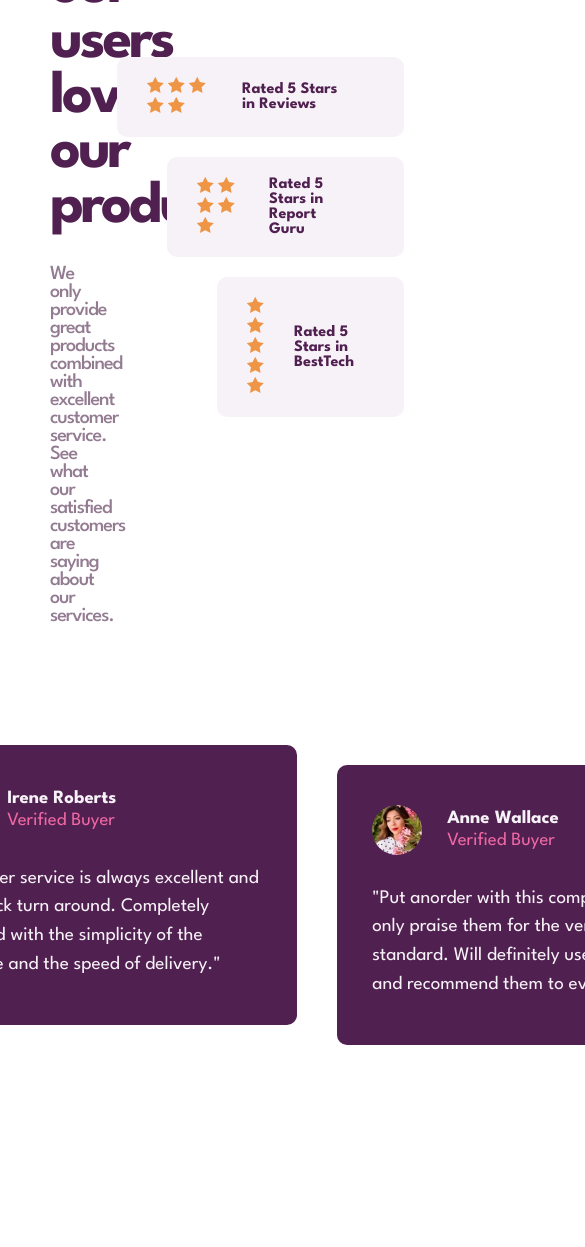
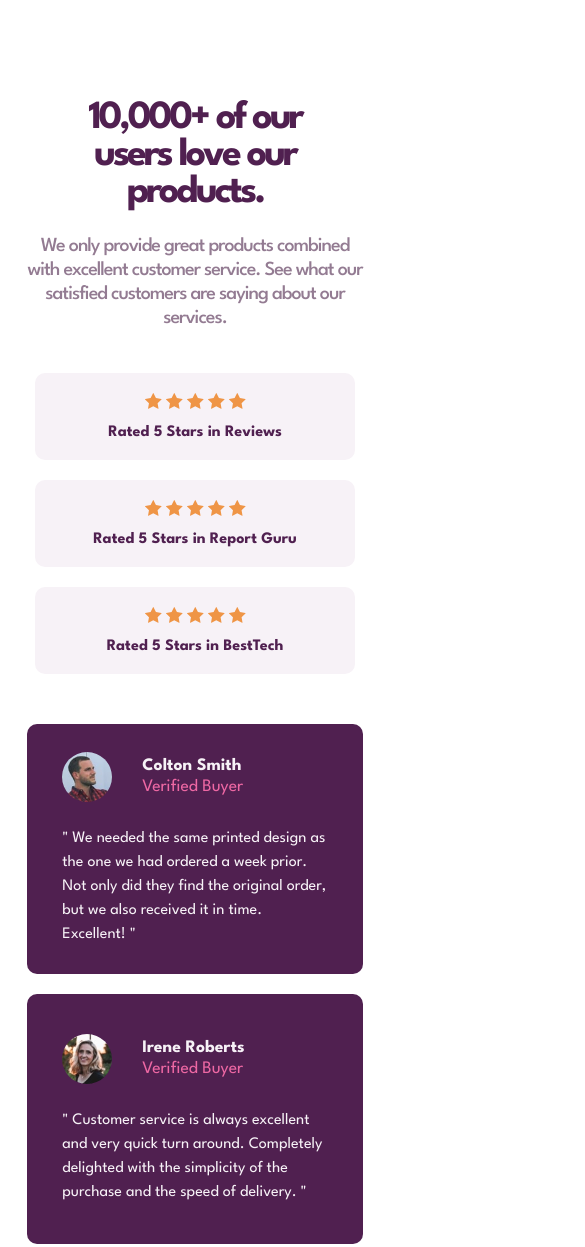
Before and after one commit to AmrSaed55/social-proof-section-master, a plain HTML site: page index.html in a window 390 px wide. Shown: the top 1247 px of the page, 585 px wide, since content can reach past the window. Before the commit the page ends 1184 px from the top, so only its background shows below. Drawn offline with Linux system fonts and the light colour scheme.

Commit message:
second update

```diff
--- a/style.css
+++ b/style.css
@@ -15,12 +15,15 @@ body {
 }
 .uper-section {
   display: flex;
-  justify-content: space-evenly;
+  justify-content: center;
   align-items: center;
+  /* padding: 40px 100px; */
+  gap: 300px;
 }
 .left-section {
   width: 30%;
-  padding: 50px;
+  padding: 40px;
+  max-width: 500px;
 }
 .left-section h1 {
   color: hsl(300, 43%, 22%);
@@ -34,11 +37,14 @@ body {
   font-weight: 500;
   color: hsl(303, 10%, 53%);
   letter-spacing: -1px;
+  line-height: 1.5rem;
+  /* max-width: 450px; */
 }
 .right-section {
   display: flex;
   flex-direction: column;
   gap: 20px;
+  margin-right: 40px;
 }
 .rating-card1 {
   display: flex;
@@ -48,6 +54,7 @@ body {
   gap: 30px;
   align-items: center;
   justify-content: flex-start;
+  width: 400px;
 }
 .rating-card1 p {
   color: hsl(300, 43%, 22%);
@@ -63,6 +70,7 @@ body {
   align-items: center;
   justify-content: flex-start;
   margin-left: 50px;
+  width: 420px;
 }
 .rating-card2 p {
   color: hsl(300, 43%, 22%);
@@ -78,6 +86,7 @@ body {
   align-items: center;
   justify-content: flex-start;
   margin-left: 100px;
+  width: 420px;
 }
 .rating-card3 p {
   color: hsl(300, 43%, 22%);
@@ -89,6 +98,7 @@ body {
   margin-top: 50px;
   gap: 40px;
   justify-content: center;
+  /* width: 100%; */
 }
 
 .customer-card {
@@ -139,3 +149,174 @@ body {
 .last-card {
   margin-top: 40px;
 }
+
+@media (min-width: 344px) and (max-width: 950px) {
+  .container {
+    display: flex;
+    flex-direction: column;
+    justify-content: flex-start;
+    align-items: flex-start;
+    padding-top: 100px;
+    height: 100vh;
+  }
+  .uper-section {
+    display: flex;
+    flex-direction: column;
+    /* justify-content: flex-start;
+    align-items: flex-start; */
+    padding: 0;
+    gap: 40px;
+    width: 100%;
+  }
+  .left-section {
+    display: flex;
+    flex-direction: column;
+    justify-content: center;
+    align-items: center;
+    width: 100%;
+    padding: 0 20px;
+    max-width: none;
+    text-align: center;
+    margin: 0;
+  }
+  .left-section h1 {
+    color: hsl(300, 43%, 22%);
+    font-size: 40px;
+    font-weight: 700;
+    margin-bottom: 20px;
+    letter-spacing: -3px;
+    max-width: 250px;
+  }
+  .left-section p {
+    font-size: 20px;
+    font-weight: 500;
+    color: hsl(303, 10%, 53%);
+    letter-spacing: -1px;
+    line-height: 1.5rem;
+    max-width: 400px;
+    padding: 3px;
+  }
+
+  .right-section {
+    display: flex;
+    flex-direction: column;
+    align-items: center;
+    margin-right: 0;
+    padding: 0;
+  }
+  .rating-card1 {
+    display: flex;
+    flex-direction: column;
+    /* background-color: hsl(300, 24%, 96%); */
+    padding: 20px 10px;
+    border-radius: 10px;
+    gap: 12px;
+    align-items: center;
+    justify-content: center;
+    width: 100%;
+    flex-wrap: wrap;
+    margin-left: 0;
+  }
+  .rating-card1 p {
+    color: hsl(300, 43%, 22%);
+    font-size: 16px;
+    font-weight: 700;
+  }
+  .rating-card2 {
+    display: flex;
+    flex-direction: column;
+    background-color: hsl(300, 24%, 96%);
+    padding: 20px 10px;
+    border-radius: 10px;
+    gap: 12px;
+    align-items: center;
+    justify-content: center;
+    width: 100%;
+    flex-wrap: wrap;
+    margin-left: 0;
+  }
+  .rating-card2 p {
+    color: hsl(300, 43%, 22%);
+    font-size: 16px;
+    font-weight: 700;
+  }
+  .rating-card3 {
+    display: flex;
+    flex-direction: column;
+    background-color: hsl(300, 24%, 96%);
+    padding: 20px 10px;
+    border-radius: 10px;
+    gap: 12px;
+    align-items: center;
+    justify-content: center;
+    width: 320px;
+    flex-wrap: wrap;
+    margin-left: 0;
+  }
+  .rating-card3 p {
+    color: hsl(300, 43%, 22%);
+    font-size: 16px;
+    font-weight: 700;
+  }
+
+  .bottom-section,
+  .center-card,
+  .last-card {
+    display: flex;
+    flex-direction: column;
+    margin-top: 50px;
+    gap: 20px;
+    justify-content: center;
+    align-items: center;
+    font-size: 15px;
+  }
+  .customer-card {
+    display: flex;
+    flex-direction: column;
+    width: 86%;
+    height: 250px;
+    background-color: hsl(300, 43%, 22%);
+    padding: 80px 35px 80px;
+    border-radius: 10px;
+    justify-content: center;
+    align-items: center;
+    gap: 25px;
+  }
+  .card-header {
+    display: flex;
+    align-items: center;
+    gap: 30px;
+    margin-bottom: 0px;
+    align-self: flex-start;
+  }
+  .customer-details {
+    display: flex;
+    flex-direction: column;
+    gap: 5px;
+  }
+  .card-header img {
+    border-radius: 50%;
+    width: 50px;
+    height: 50px;
+  }
+  .customer-name {
+    color: hsl(300, 24%, 96%);
+  }
+  .verified-buyer {
+    color: hsl(333, 80%, 67%);
+    font-weight: 400;
+  }
+  .customer-card p {
+    color: hsl(300, 24%, 96%);
+    line-height: 1.5;
+    font-weight: 400;
+    font-size: medium;
+  }
+  .center-card {
+    margin-top: 0;
+  }
+  .last-card {
+    margin-top: 0;
+    margin-bottom: 100px;
+  }
+}
```
Also changed, not shown: index.html (+6 -24 lines).
